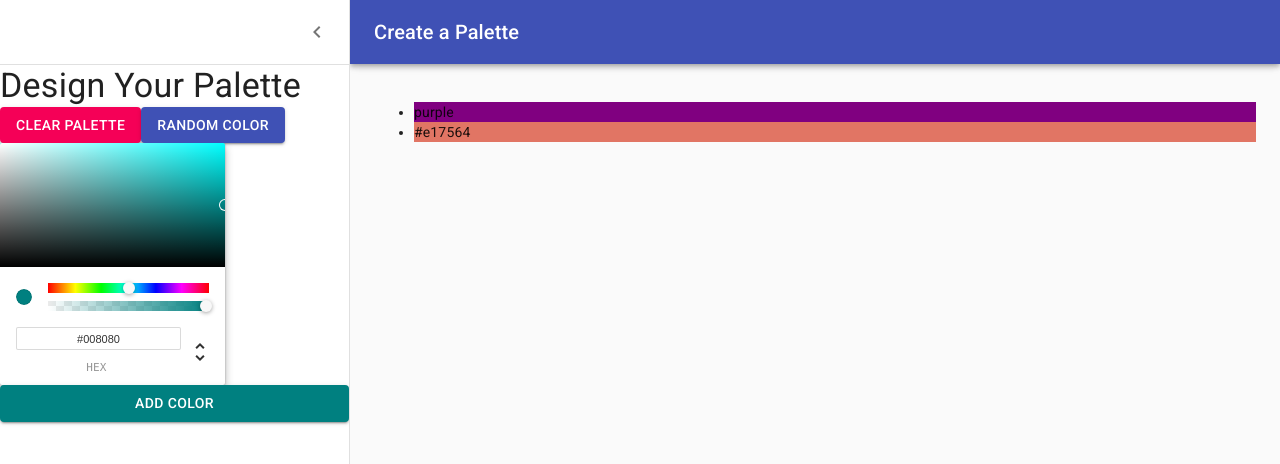
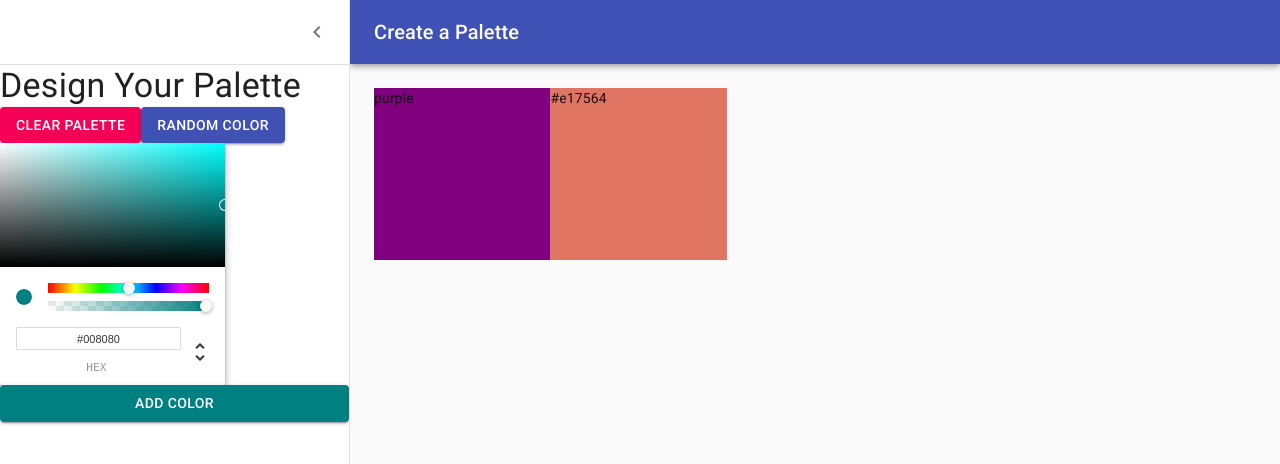
Before and after one commit to DavidWalker-hub/Color-Project, a React (Create React App) app: page /palette/new in a window 1280 px wide. Shown: the top 464 px of the page. Built offline with nearby package versions, Linux system fonts and the light colour scheme.

Commit message:
add draggable color box without drag and drop

```diff
--- /dev/null
+++ b/src/DraggableColorBox.js
@@ -0,0 +1,25 @@
+import React from 'react';
+import { withStyles } from '@material-ui/core/styles';
+
+const styles = {
+	root: {
+		width: '20%',
+		height: '25%',
+		margin: '0 auto',
+		display: 'inline-block',
+		position: 'relative',
+		cursor: 'pointer',
+		/* -3.5px in solution */
+		marginBottom: '-4px'
+	}
+};
+
+function Draggablecolorbox(props) {
+	const { classes } = props;
+	return (
+		<div className={classes.root} style={{ backgroundColor: props.color }}>
+			{props.color}
+		</div>
+	);
+}
+export default withStyles(styles)(Draggablecolorbox);
--- a/src/NewPaletteForm.js
+++ b/src/NewPaletteForm.js
@@ -12,6 +12,7 @@
 import ChevronLeftIcon from '@material-ui/icons/ChevronLeft';
 import Button from '@material-ui/core/Button';
 import { ChromePicker } from 'react-color';
+import Draggablecolorbox from './DraggableColorBox';
 
 const drawerWidth = 350;
 
@@ -56,6 +57,7 @@
 	},
 	content: {
 		flexGrow: 1,
+		height: 'calc(100vh - 64px)',
 		padding: theme.spacing(3),
 		transition: theme.transitions.create('margin', {
 			easing: theme.transitions.easing.sharp,
@@ -161,7 +163,7 @@
 					})}
 				>
 					<div className={classes.drawerHeader} />
-					<ul>{this.state.colors.map((color) => <li style={{ backgroundColor: color }}>{color}</li>)}</ul>
+					{this.state.colors.map((color) => <Draggablecolorbox color={color} />)}
 				</main>
 			</div>
 		);
```
Also changed, not shown: 1 other file (tests, documents, lock files or other folders).
